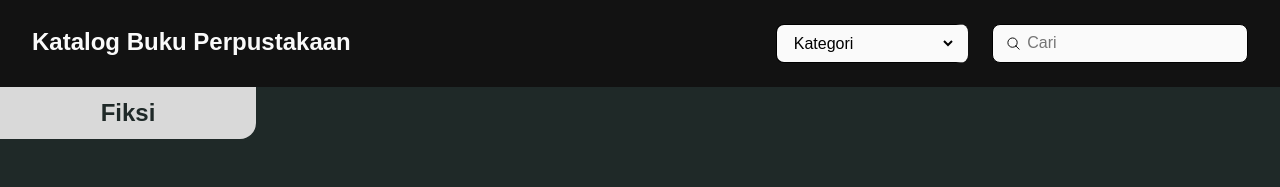
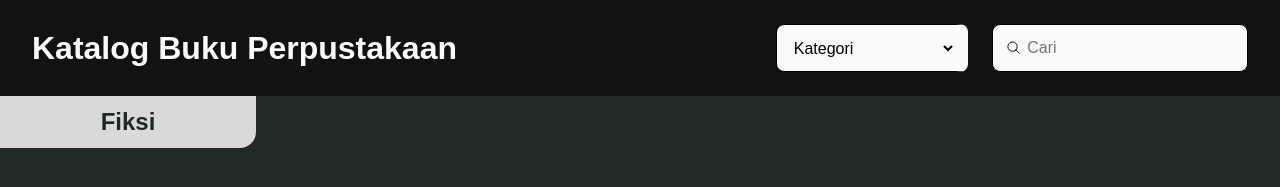
Before and after one commit to NathanaelGT/pemweb_e081_kel3, a PHP site: page / in a window 1280 px wide. Shown: the part 64-251 px from the top of the page. Run offline with PHP 8.4, Linux system fonts and the light colour scheme; data comes from the database, SQL or seed files in the repository; some libraries are stand-ins or nearby versions; some web fonts are replaced.

Commit message:
Memperbesar ukuran judul section

```diff
--- a/assets/main.css
+++ b/assets/main.css
@@ -163,6 +163,10 @@ header nav ul {
     justify-content: space-between;
 }
 
+.page-title__title {
+    font-size: 2rem;
+}
+
 .page-title__form {
     display: flex;
     gap: 1.5rem;
```
